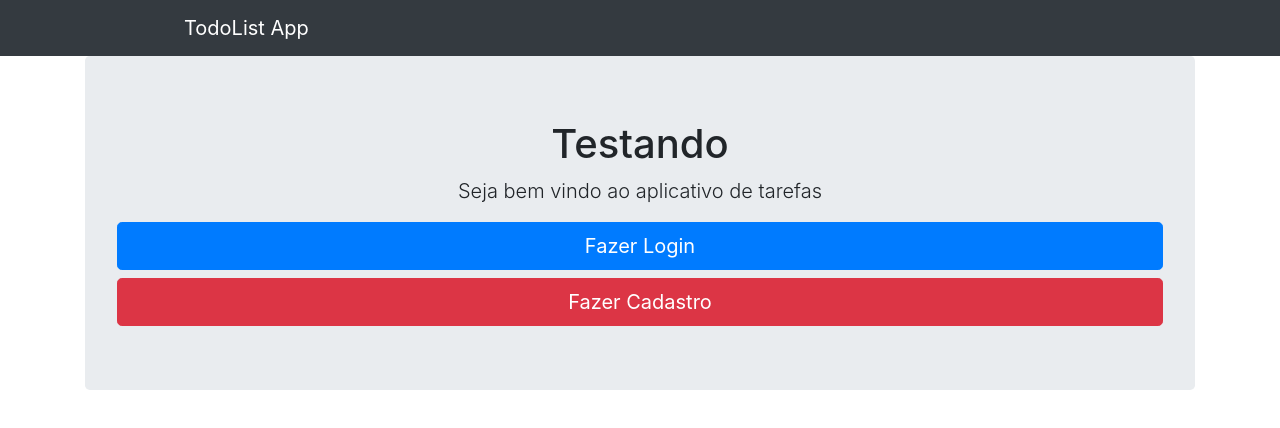
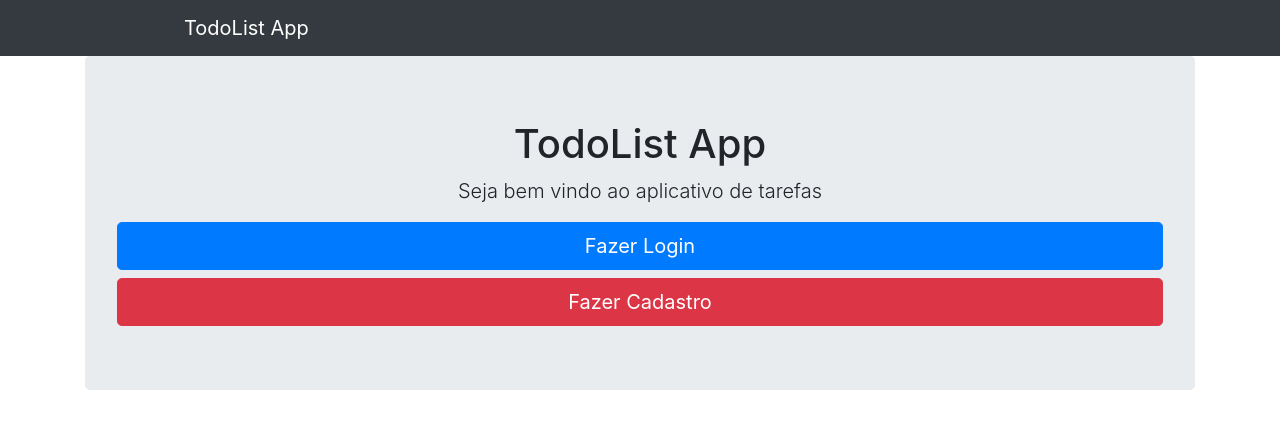
Before and after one commit to Neuhaus93/TodoList-react-redux, a React (Create React App) app: page / in a window 1280 px wide. Shown: the top 428 px of the page. Built offline with nearby package versions, Linux system fonts and the light colour scheme.

Commit message:
groomIDE working, back to workgit add .

```diff
--- a/src/components/pages/HomePage.js
+++ b/src/components/pages/HomePage.js
@@ -5,7 +5,7 @@ const HomePage = () => {
   return (
     <div className="container">
       <div className="jumbotron">
-        <h1 className="display-5 text-center">Testando</h1>
+        <h1 className="display-5 text-center">TodoList App</h1>
         <p className="lead text-center">
           Seja bem vindo ao aplicativo de tarefas
         </p>
```
